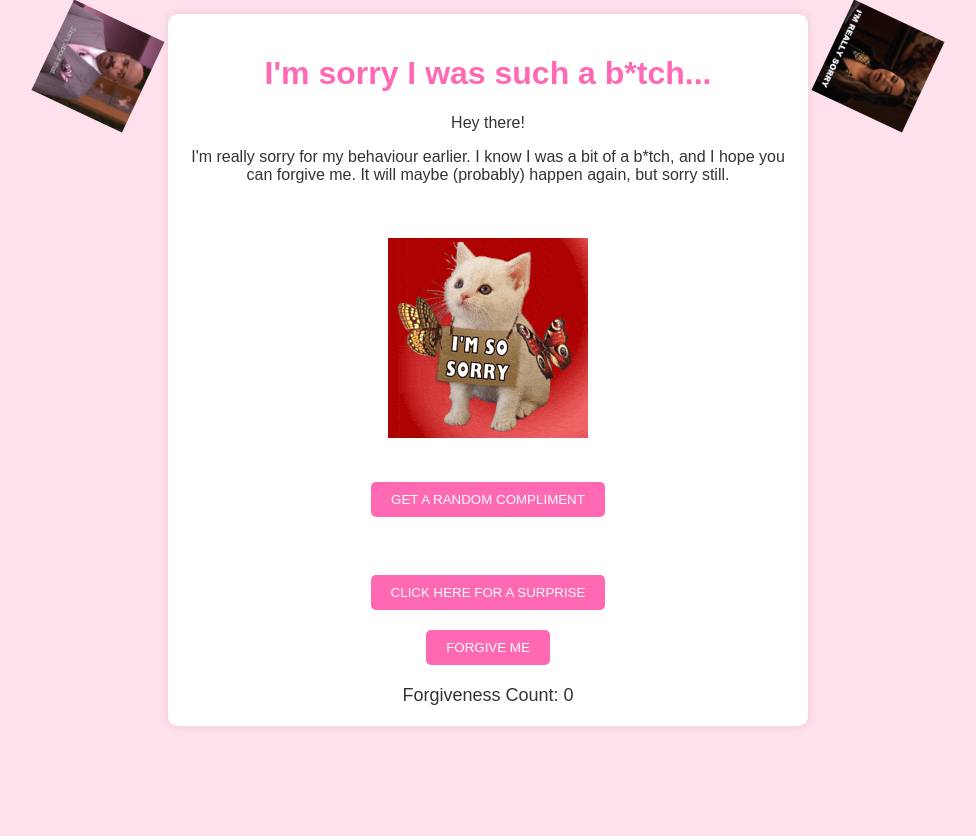
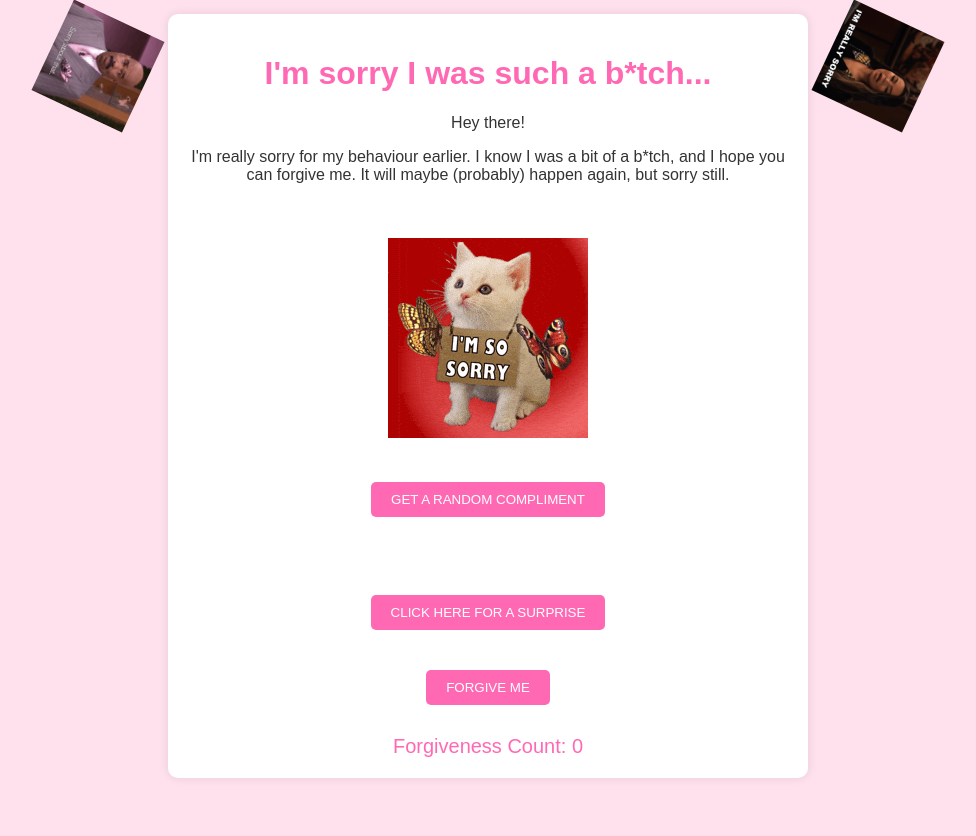
Before and after one commit to theaholtlund/sorry-i-was-a-b1tch, a Flask app: page / in a window 1280 px wide. Shown: the part 44-880 px from the top of the page, without its empty margins (152-1128 px from the left). Before the commit the page ends 770 px from the top, so only its background shows below. Run offline with Flask 3, Linux system fonts and the light colour scheme.

Commit message:
Add styling for buttons

```diff
--- a/static/style.css
+++ b/static/style.css
@@ -33,13 +33,14 @@ h1 {
   margin-top: 20px;
 }
 
-/* Styling for button with surprise content */
+/* Styling for buttons */
 button {
   background-color: #ff69b4;
   color: white;
   border: none;
   padding: 10px 20px;
   margin-top: 20px;
+  margin-bottom: 20px;
   cursor: pointer;
   border-radius: 5px;
 }
@@ -65,6 +66,22 @@ button:hover {
   z-index: 10;
 }
 
+/* Styling for forgiveness button and count */
+#forgive-button {
+  background-color: #ff69b4;
+  color: white;
+  border: none;
+  padding: 10px 20px;
+  cursor: pointer;
+  border-radius: 5px;
+}
+
+#forgiveness-count {
+  margin-top: 10px;
+  font-size: 20px;
+  color: #ff69b4;
+}
+
 /* Animation for spinning */
 @keyframes spin {
   from {
```
